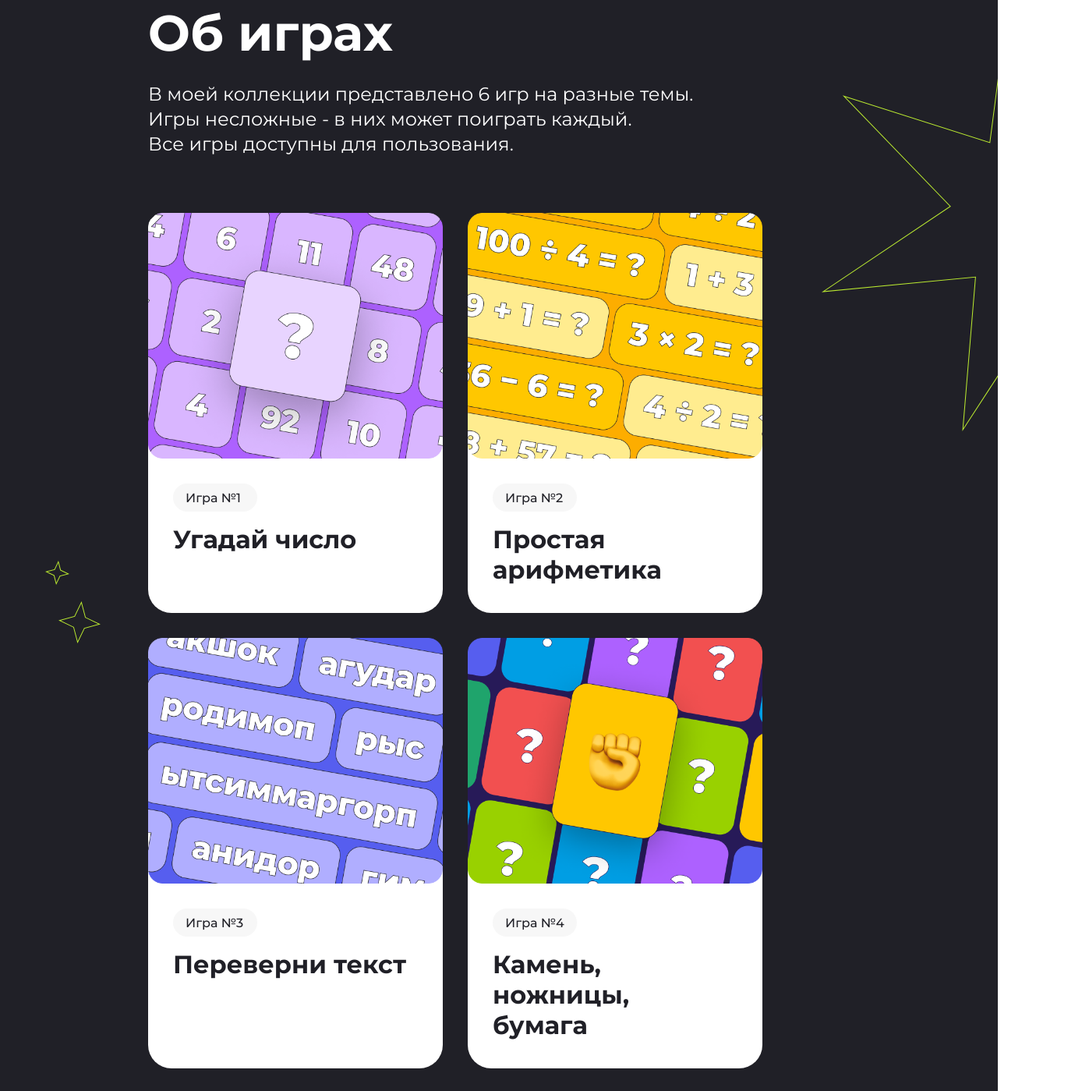
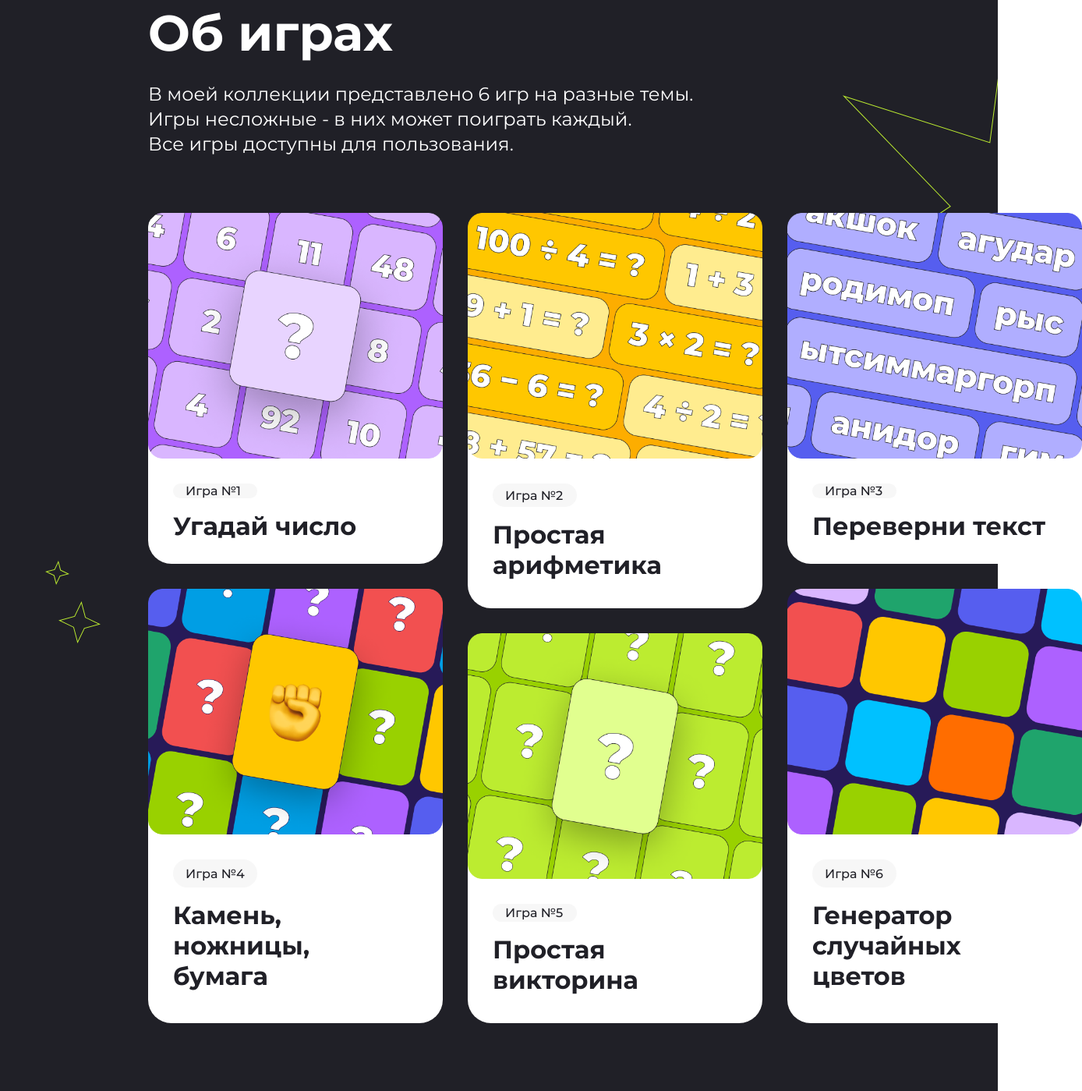
Before and after one commit to Vasilina93/2-nd-course-hw, a plain HTML site: page index.html in a window 1280 px wide. Shown: the part 891-2290 px from the top of the page at 78% size, 1388 px wide, since content can reach past the window. Drawn offline with Linux system fonts and the light colour scheme.

Commit message:
Все недочёты подправила

```diff
--- a/index.html
+++ b/index.html
@@ -32,33 +32,33 @@
         </div>
 
         <div class="game center">
-            <a class="game-mini" href="#game1">
+            <a class="game-mini game-mini__1" href="#game1">
                 <img class="game-mini__img" src="img/game-1.png" alt="">
                 <p class="game-mini__num">Игра №1</p>
                 <h3 class="game-mini__name">Угадай число</h3>
             </a>
-            <a class="game-mini" href="#game2">
+            <a class="game-mini game-mini__2" href="#game2">
                 <img class="game-mini__img" src="img/game-2.png" alt="">
                 <p class="game-mini__num">Игра №2</p>
                 <h3 class="game-mini__name">Простая <br> арифметика</h3>
             </a>
-            <a class="game-mini" href="#game3">
+            <a class="game-mini game-mini__3" href="#game3">
                 <img class="game-mini__img" src="img/game-3.png" alt="">
                 <p class="game-mini__num">Игра №3</p>
                 <h3 class="game-mini__name1">Переверни текст</h3>
                 <h3 class="game-mini__namebr">Переверни <br>текст</h3>
             </a>
-            <a class="game-mini" href="#game4">
+            <a class="game-mini game-mini__4" href="#game4">
                 <img class="game-mini__img" src="img/game-4.png" alt="">
                 <p class="game-mini__num">Игра №4</p>
                 <h3 class="game-mini__name">Камень,<br> ножницы,<br> бумага</h3>
             </a>
-            <a class="game-mini" href="#game5">
+            <a class="game-mini game-mini__5" href="#game5">
                 <img class="game-mini__img" src="img/game-5.png" alt="">
                 <p class="game-mini__num">Игра №5</p>
                 <h3 class="game-mini__name">Простая <br> викторина</h3>
             </a>
-            <a class="game-mini" href="#game6">
+            <a class="game-mini game-mini__6" href="#game6">
                 <img class="game-mini__img" src="img/game-6.png" alt="">
                 <p class="game-mini__num">Игра №6</p>
                 <h3 class="game-mini__name">Генератор <br> случайных <br> цветов</h3>
--- a/style.css
+++ b/style.css
@@ -33,6 +33,7 @@
 }
 
 .header__btn {
+    font-family: Montserrat;
     box-sizing: border-box;
     border: 1px solid rgb(32, 32, 39);
     border-radius: 60px;
@@ -102,8 +103,9 @@
 }
 
 .game {
-    display: flex;
-    flex-wrap: wrap;
+    display: grid;
+    grid-template-columns: repeat(3, 1fr);
+    grid-template-rows: 450px 25px 500px;
     gap: 32px;
     margin-top: 72px;
     margin-bottom: 50px;
@@ -120,6 +122,36 @@
 
 .game-mini:hover {
     transform: scale(1.1);
+}
+
+.game-mini__1 {
+    grid-row: 1/2;
+    grid-column: 1/2;
+}
+
+.game-mini__2 {
+    grid-row: 1/3;
+    grid-column: 2/3;
+}
+
+.game-mini__3 {
+    grid-row: 1/2;
+    grid-column: 3/4;
+}
+
+.game-mini__4 {
+    grid-row: 2/4;
+    grid-column: 1/2;
+}
+
+.game-mini__5 {
+    grid-row: 3/4;
+    grid-column: 2/3;
+}
+
+.game-mini__6 {
+    grid-row: 2/4;
+    grid-column: 3/4;
 }
 
 .game-mini__img {
@@ -178,6 +210,7 @@
     width: 247px;
     height: 66px;
     color: white;
+    font-family: Montserrat;
     font-size: 24px;
     font-weight: 600;
     margin-left: 48px;
@@ -243,7 +276,7 @@
     font-family: Montserrat;
 }
 
-@media (min-width: 1024px) and (max-width: 1440px) {
+@media (min-width: 1024px) and (max-width: 1280px) {
     .center {
         padding-left: calc(50% - 450px);
         padding-right: calc(50% - 450px);
```
